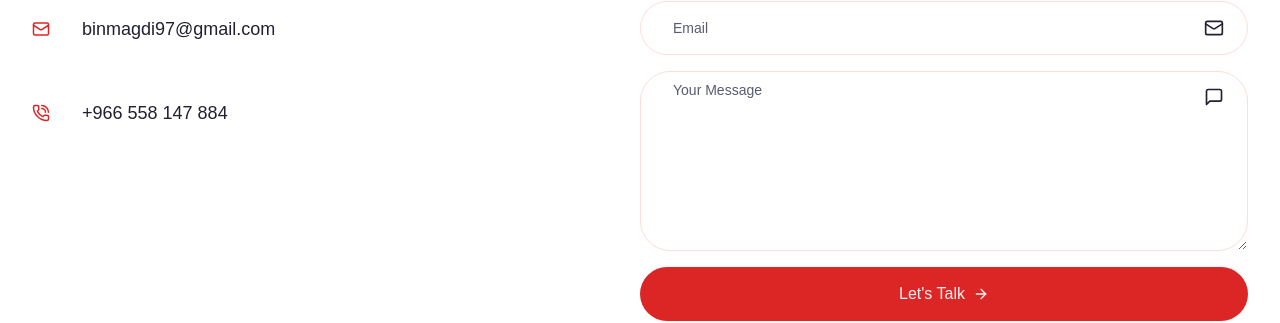
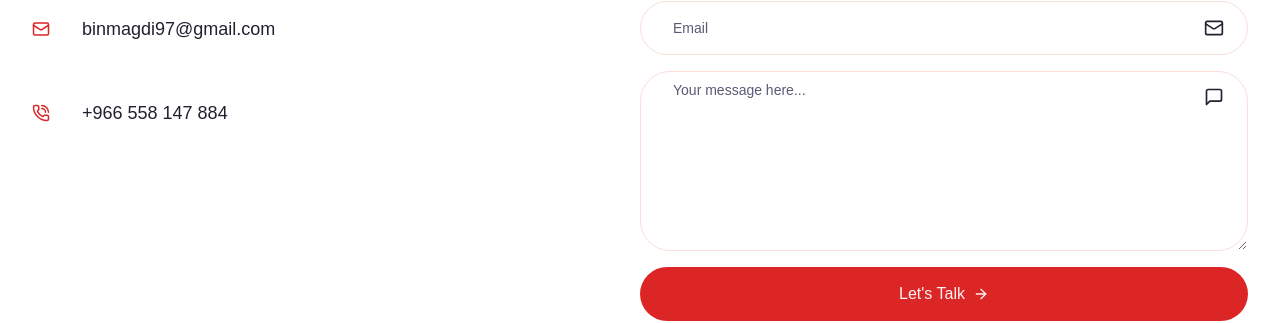
Before and after one commit to bomagdi/Binmagdi, a Next.js app: page /contact in a window 1280 px wide. Shown: the part 733-1056 px from the top of the page. Built offline with nearby package versions, Linux system fonts and the light colour scheme.

Commit message:
edit msg

```diff
--- a/components/Form.jsx
+++ b/components/Form.jsx
@@ -44,7 +44,7 @@ const Form = () => {
       </div>
       {/* TextAria  */}
       <div className="relative flex items-center">
-        <Textarea name="message" placeholder="Your Message" required/>
+        <Textarea name="message" placeholder="Your message here..." required/>
         <MessageSquare className="absolute top-4 right-6" size={20} />
       </div>
       <Button>
```
